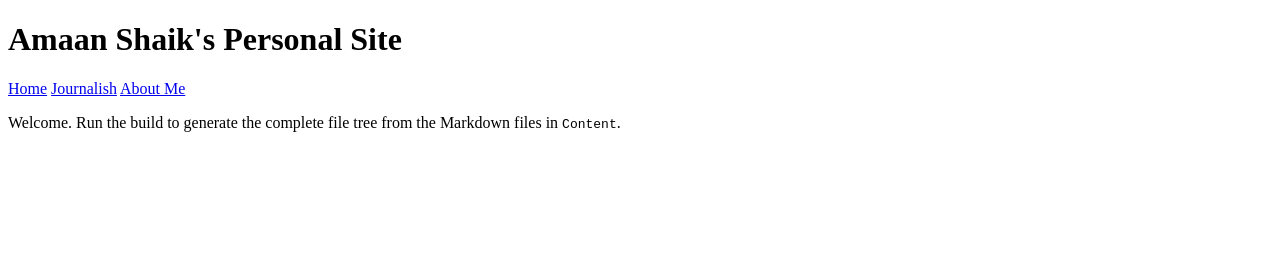
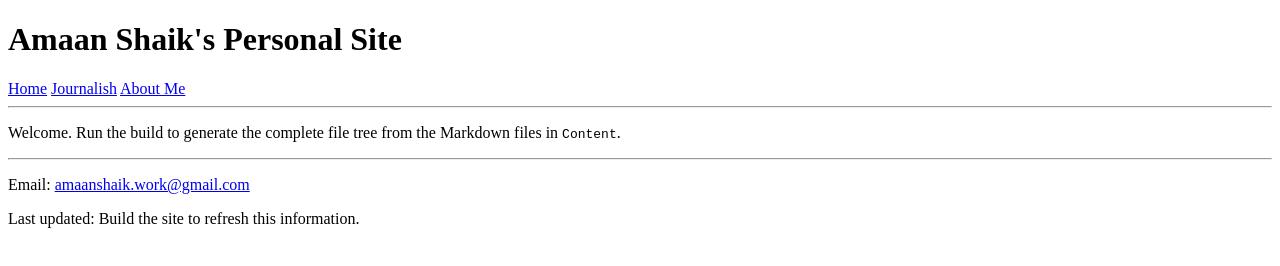
Before and after one commit to amaanshaik-codes/amnshk, a website: page index.html in a window 1280 px wide. Drawn offline with Linux system fonts and the light colour scheme.

Commit message:
Add page dividers and footer details

```diff
--- a/index.html
+++ b/index.html
@@ -13,9 +13,15 @@
       <a href="public/journalish/">Journalish</a>
       <a href="public/about-me.txt">About Me</a>
     </nav>
+    <hr>
   </header>
   <main>
     <p>Welcome. Run the build to generate the complete file tree from the Markdown files in <code>Content</code>.</p>
   </main>
+  <hr>
+  <footer>
+    <p>Email: <a href="mailto:amaanshaik.work@gmail.com">amaanshaik.work@gmail.com</a></p>
+    <p>Last updated: Build the site to refresh this information.</p>
+  </footer>
 </body>
 </html>
```
Also changed, not shown: build.js (+7 -0 lines).
